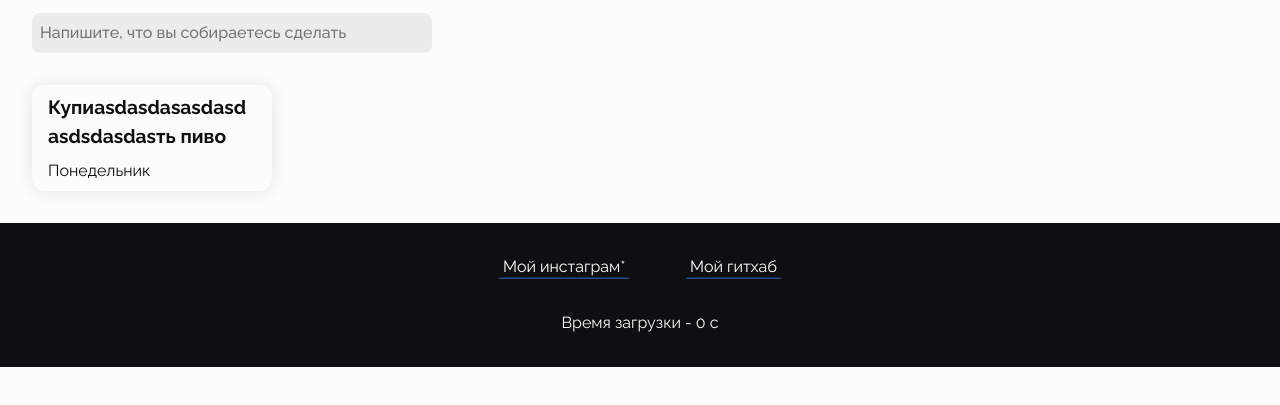
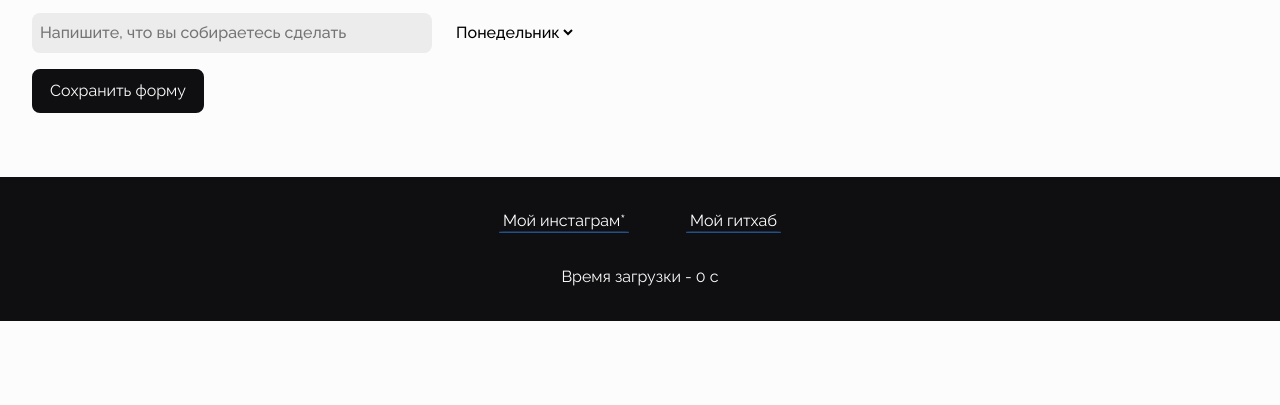
Before and after one commit to sashafromlibertalia/itmo-web, a plain HTML site: page schedule.html in a window 1280 px wide. Shown: the part 147-552 px from the top of the page. Drawn offline with Linux system fonts and the light colour scheme.

Commit message:
feat: added item creation

```diff
--- a/js/schedule.js
+++ b/js/schedule.js
@@ -0,0 +1,48 @@
+// {
+//   text: string;
+//   day: string
+// }
+
+const form = document.querySelector('#schedule-form');
+const dataContainer = document.querySelector('#schedule-list');
+
+
+form.addEventListener('submit', (e) => {
+  e.preventDefault();
+  const formData = new FormData(e.target);
+  const values = Object.fromEntries(formData);
+  addTaskToMarkup(values);
+});
+
+
+const addTaskToMarkup = (task) => {
+  const markup = `
+    <div class="schedule__item">
+      <h5 class="schedule__item_header">${task.text}</h5>
+      <p>${task.day}</p>
+    </div>
+  `;
+  dataContainer.insertAdjacentHTML('beforeend', markup);
+}
+
+(() => {
+  if (localStorage.getItem('schedule')) {
+    const schedule = JSON.parse(localStorage.getItem('schedule'));
+    schedule.forEach((task) => {
+      addTaskToMarkup(task);
+    });
+  }
+
+  dataContainer.addEventListener('DOMSubtreeModified', () => {
+    const items = document.querySelectorAll('.schedule__item');
+
+    let values = [];
+    items.forEach((item) => {
+      const text = item.getElementsByTagName('h5')[0].innerText;
+      const day = item.getElementsByTagName('p')[0].innerText;
+      values.push({ text, day });
+    });
+
+    localStorage.setItem('schedule', JSON.stringify(values));
+  })
+})();
--- a/schedule.html
+++ b/schedule.html
@@ -22,17 +22,20 @@
 <main>
   <section class="section">
     <h2 class="section__header">Создание расписания</h2>
-    <form class="schedule__form">
+    <form class="schedule__form" id="schedule-form">
       <label>
-        <input placeholder="Напишите, что вы собираетесь сделать" type="text" class="schedule__input"/>
+        <input placeholder="Напишите, что вы собираетесь сделать" name="text" type="text" class="schedule__input"/>
+        <select name="day" class="schedule__select">
+          <option value="Понедельник" selected>Понедельник</option>
+          <option value="Вторник">Вторник</option>
+          <option value="Среда">Среда</option>
+          <option value="Четверг">Четверг</option>
+          <option value="Пятница">Пятница</option>
+        </select>
       </label>
+      <button type="submit" class="schedule__button">Сохранить форму</button>
     </form>
-    <div class="schedule__list">
-      <div class="schedule__item">
-        <h5 class="schedule__item_header">Купиasdasdasasdasdasdsdasdasть пиво</h5>
-        <p>Понедельник</p>
-      </div>
-    </div>
+    <div class="schedule__list" id="schedule-list"></div>
   </section>
 </main>
 <custom-footer></custom-footer>
--- a/styles/pages/index.css
+++ b/styles/pages/index.css
@@ -12,7 +12,6 @@
 }
 
 .achievements-block__item {
-  margin: 2rem 0;
   display: block;
   flex: 0 0 30%;
   border-radius: .5rem;
--- a/styles/pages/schedule.css
+++ b/styles/pages/schedule.css
@@ -1,5 +1,25 @@
 .schedule__form {
   margin: 0 auto;
+  display: flex;
+  gap: 1rem;
+  flex-direction: column;
+}
+
+.schedule__button {
+  width: fit-content;
+  cursor: pointer;
+  padding: .5rem 1rem;
+  border-radius: .5rem;
+  transition: var(--mixin-transition);
+  background: var(--color-primary);
+  border: 2px solid var(--color-primary);
+  color: var(--color-ui-background);
+}
+
+.schedule__button:hover {
+  background: transparent;
+  color: var(--color-primary);
+  border: 2px solid var(--color-primary);
 }
 
 .schedule__input {
@@ -8,6 +28,12 @@
   border-radius: .5rem;
   width: 25rem;
   font-weight: 500;
+}
+
+.schedule__select {
+  background: var(--color-ui-background);
+  font-weight: 500;
+  margin-left: 1rem;
 }
 
 .schedule__list {
```
